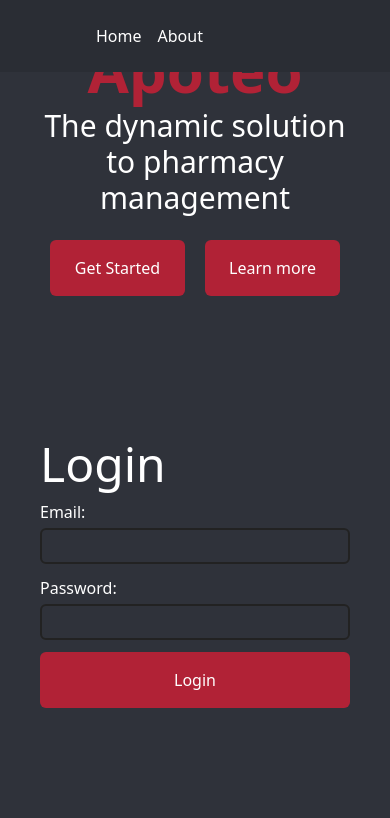
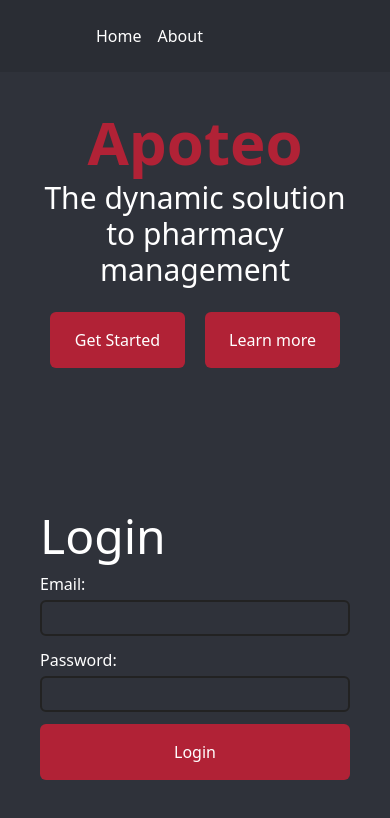
Before and after one commit to KarlGilden/apoteo, a Next.js app: page / in a window 390 px wide. Shown: the top 818 px of the page. Built offline with nearby package versions, Linux system fonts and the light colour scheme.

Commit message:
fix navbar on home page

```diff
--- a/pages/index.tsx
+++ b/pages/index.tsx
@@ -7,8 +7,8 @@ import LoginContainer from '../components/LoginContainer'
 const Home: NextPage = () => {
 
   return (
-    <div className='w-screen min-h-screen sm:flex justify-center items-center bg-primary'>
-      <section className='p-5 sm:flex'>
+    <div className='w-screen min-h-screen pt-[72px] sm:flex sm:pt-0 justify-center items-center bg-primary'>
+      <section className='p-5  sm:flex'>
 
         <HeaderContainer/>
 
```
